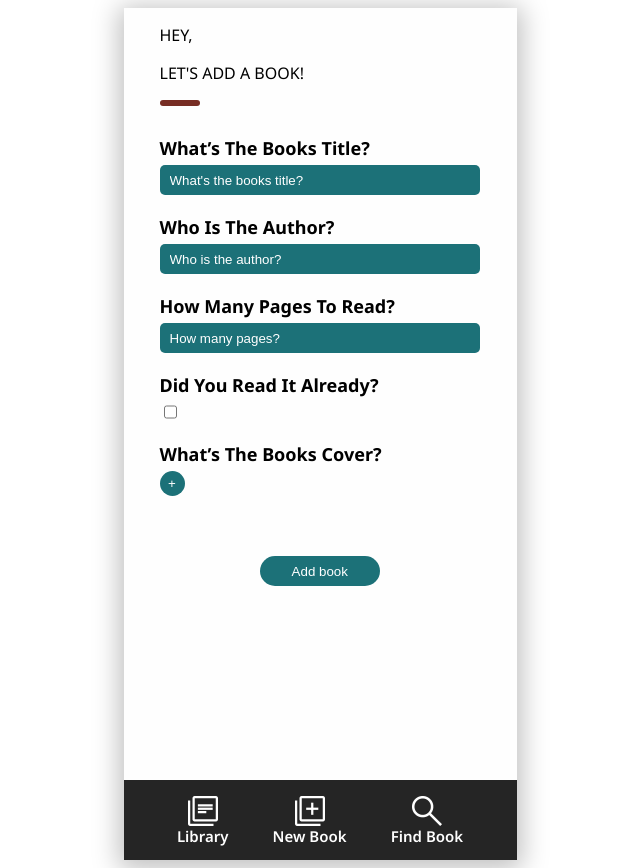
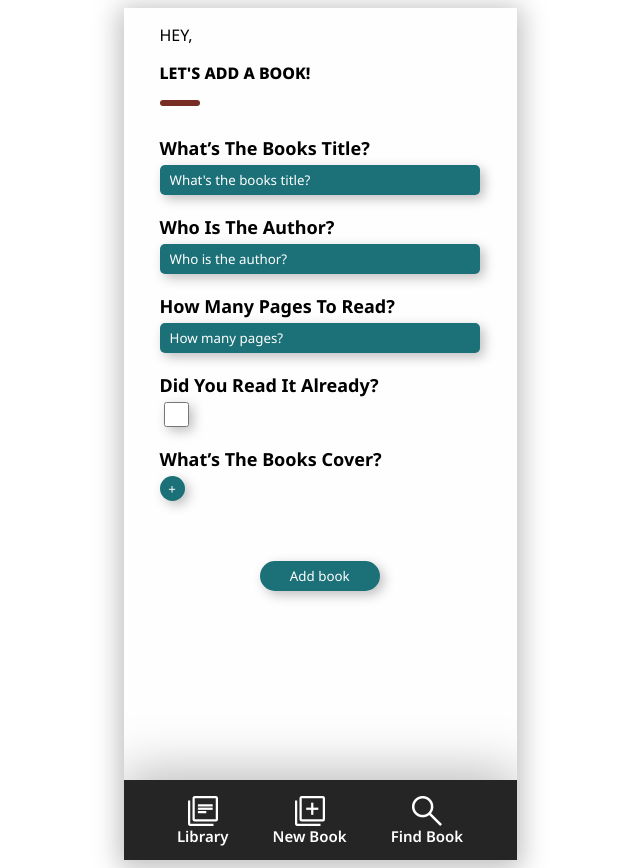
Before and after one commit to D3vM3y/theodinproject, a plain HTML site: page index.html in a window 1280 px wide. Both pictures are taken after a click on the link "New Book". Shown: the whole page, without its empty margins (320-960 px from the left). Drawn offline with Linux system fonts and the light colour scheme; files whose address does not match are found by name.

Commit message:
adding box shadow, colors and the font to the #addBook section

```diff
--- a/styles.css
+++ b/styles.css
@@ -7,7 +7,7 @@ body {
 }
 
 h1, a, p, button, input, label {
-    font: "Noto Sans";
+    font-family: "Noto Sans";
 }
 
 .pageFrame {
@@ -61,6 +61,7 @@ h1 {
     width: 24.5625rem;
     height: 5rem;
     background: #252525;
+    filter: drop-shadow(0px -10px 25px rgba(0, 0, 0, 0.25));
 }
 
 .bottom-navbar ul {
@@ -127,6 +128,10 @@ a:hover {
     text-transform: uppercase;
 }
 
+#addBook p:nth-child(2) {
+    font-weight: 800;
+}
+
 #addBook label{
     text-transform: capitalize;
 }
@@ -152,6 +157,10 @@ a:hover {
     padding: 0;
 }
 
+#addBook input, #addBook button {
+    box-shadow: 4px 4px 12px 0px rgba(0, 0, 0, 0.25);
+}
+
 #addBook input {
     border: none;
     border-radius: 5px;
@@ -168,6 +177,17 @@ a:hover {
 
 #addBook input::placeholder {
     color: #fff;
+}
+
+#read {
+    width: 25px;
+    height: 25px;
+}
+
+input:checked {
+    background-color: #1C7178;
+    color: #fff;
+    text-decoration: none;
 }
 
 #addBookCover {
@@ -188,7 +208,13 @@ a:hover {
     border: none;
     background-color: var(--main-color);
     color: #fff;
+    /* box-shadow: 4px 4px 12px 0px rgba(0, 0, 0, 0.25); */
+
 }
+
+
+
+
 
 
 
@@ -221,9 +247,7 @@ input {
     width: 300px;
 }
 
-#read {
-    width: auto;
-}
+
 
 .hideElement {
     display: none;
```
